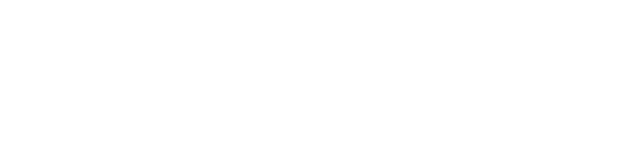
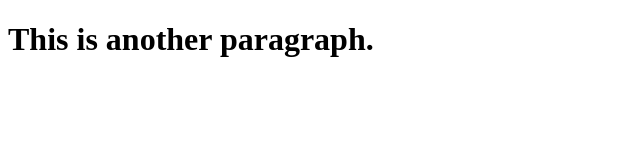
Before and after one commit to ibrahimdevl/learning-git, a plain HTML site: page index.html in a window 1280 px wide. Shown: the whole page, without its empty margins (0-640 px from the left). Drawn offline with Linux system fonts and the light colour scheme.

```diff
--- a/index.html
+++ b/index.html
@@ -5,5 +5,7 @@
 </head>
 <body>
 
+    <h1>This is another paragraph. </h1>
+
 </body>
 </html>
```
